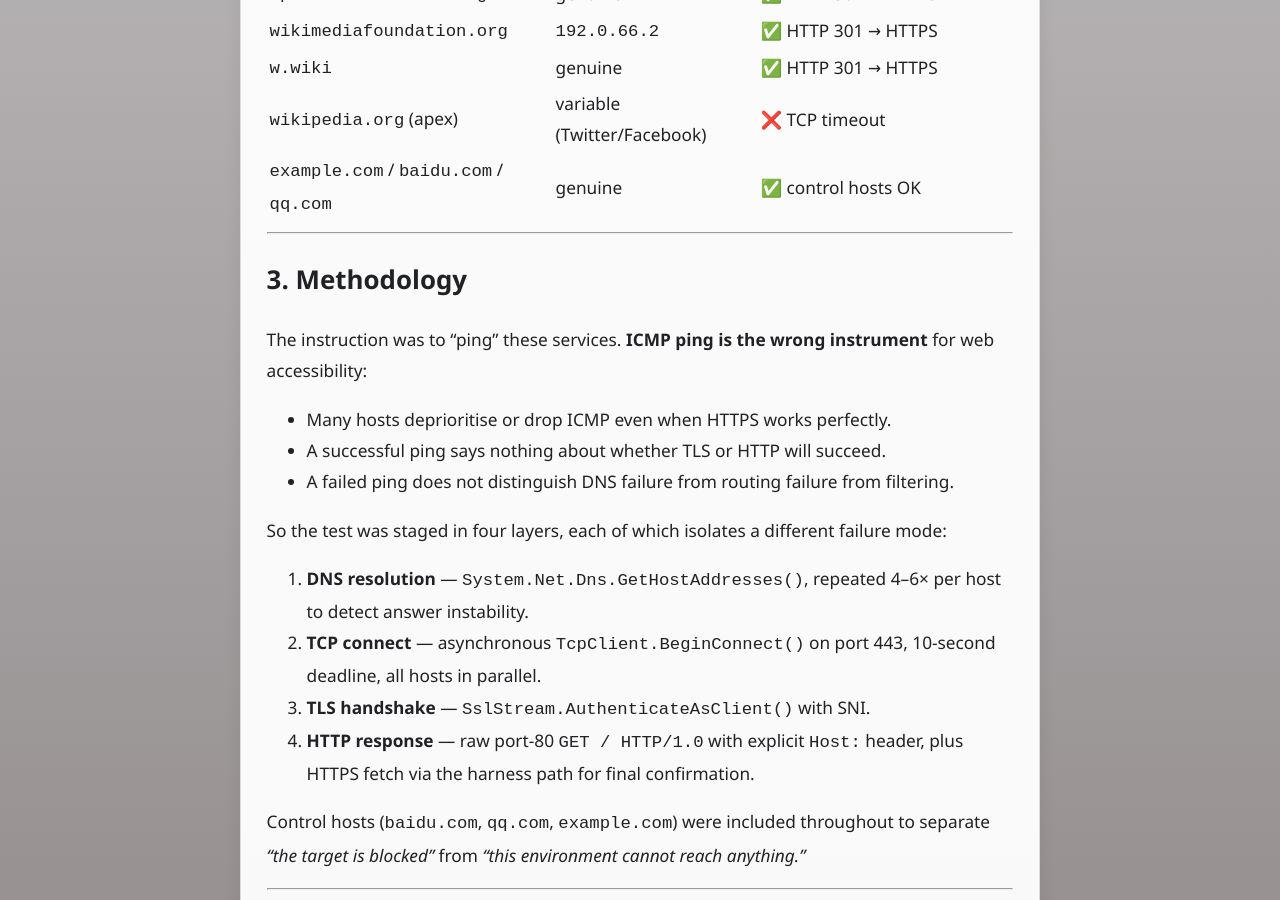
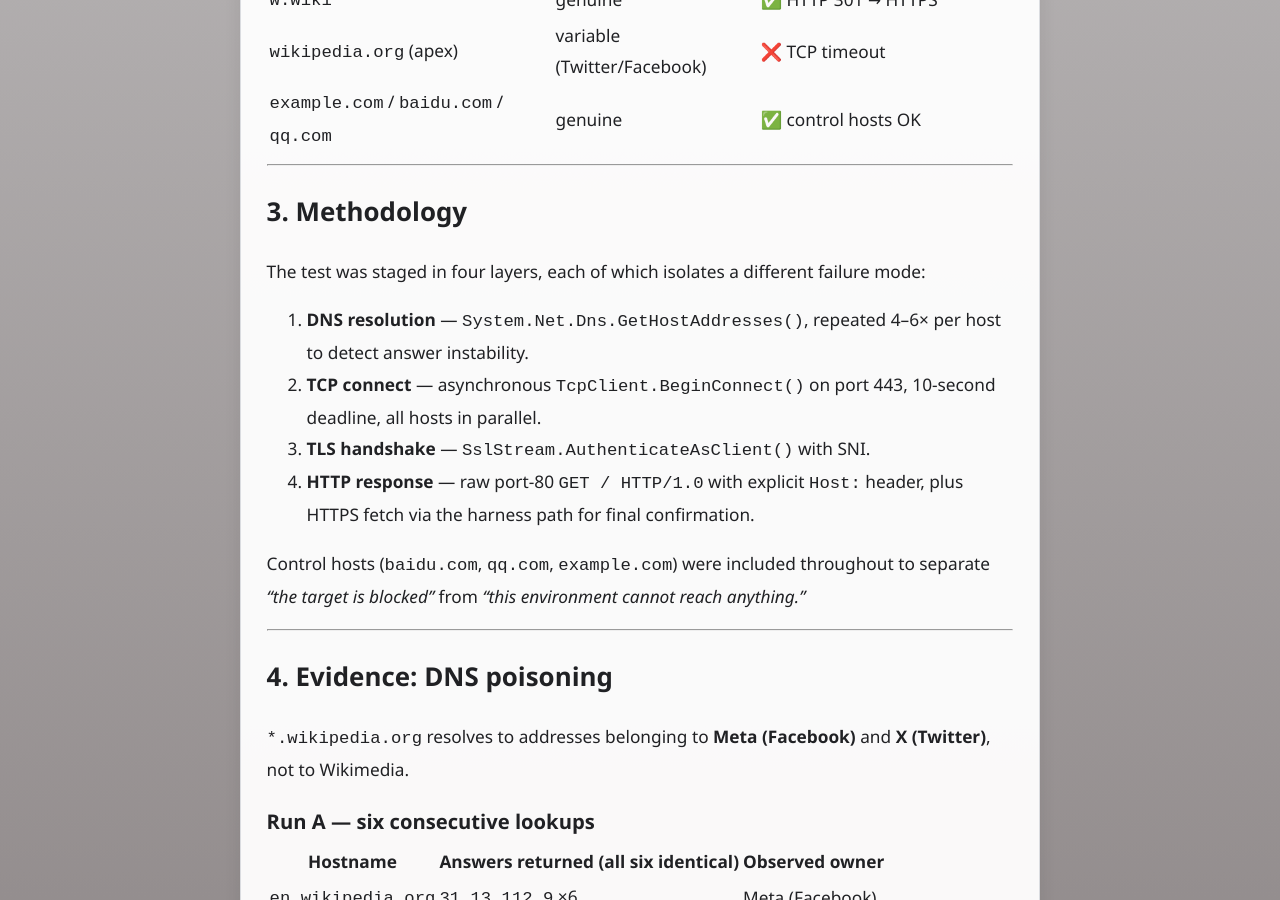
Before and after one commit to unknownpioneer/unknownpioneer.github.io, a Jekyll site: the page built from _posts/2026-10-16-wikipedia-accessibility-report.md, in a window 1280 px wide and 900 px high, scrolled down 2032 px. Built offline with Jekyll 4.4.1, drawn with Linux system fonts in a browser that asks for light colours; some of the changed text lies outside the part shown.

Commit message:
Correct the accessibility report's date, drop its duplicate heading, and trim the methodology framing
The front-matter date now matches the 2026-10-16 test run and the post filename, the H1 that repeated the layout title is gone, and the 'ping is the wrong instrument' preamble is reduced to the staged-test summary it introduces.

```diff
--- a/_posts/2026-10-16-wikipedia-accessibility-report.md
+++ b/_posts/2026-10-16-wikipedia-accessibility-report.md
@@ -1,12 +1,10 @@
 ---
 layout: post
 title: "Wikimedia Accessibility in SZU"
-date: 2026-10-13
+date: 2026-10-16
 author: "BEUFK"
 category: "Article"
 ---
-
-# Wikipedia / Wikimedia Network Accessibility Report
 
 **Date of test:** 2026-10-16, 22:55–23:12 (UTC+08:00)
 
@@ -66,13 +64,7 @@
 
 ## 3. Methodology
 
-The instruction was to "ping" these services. **ICMP ping is the wrong instrument** for web accessibility:
-
-- Many hosts deprioritise or drop ICMP even when HTTPS works perfectly.
-- A successful ping says nothing about whether TLS or HTTP will succeed.
-- A failed ping does not distinguish DNS failure from routing failure from filtering.
-
-So the test was staged in four layers, each of which isolates a different failure mode:
+The test was staged in four layers, each of which isolates a different failure mode:
 
 1. **DNS resolution** — `System.Net.Dns.GetHostAddresses()`, repeated 4–6× per host to detect answer instability.
 2. **TCP connect** — asynchronous `TcpClient.BeginConnect()` on port 443, 10-second deadline, all hosts in parallel.
```
